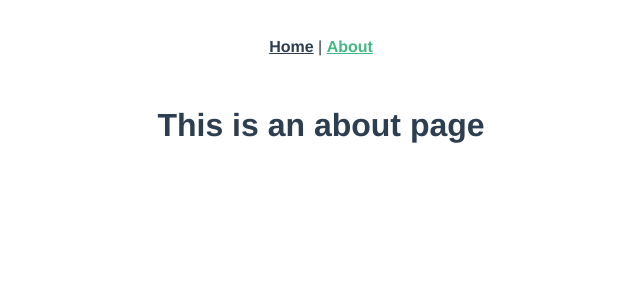
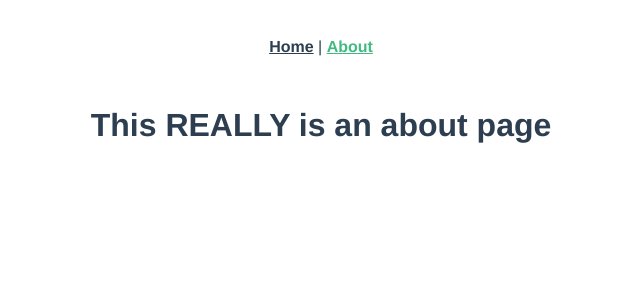
Before and after one commit to code-acadani/dopeacheeny-careers, a Vue app: page /#/about in a window 1280 px wide. Shown: the top 300 px of the page, without its empty margins (319-959 px from the left). Built offline with nearby package versions, Linux system fonts and the light colour scheme.

Commit message:
Changes About View to test Git flow

```diff
--- a/src/views/About.vue
+++ b/src/views/About.vue
@@ -1,5 +1,5 @@
 <template>
   <div class="about">
-    <h1>This is an about page</h1>
+    <h1>This REALLY is an about page</h1>
   </div>
 </template>
```
